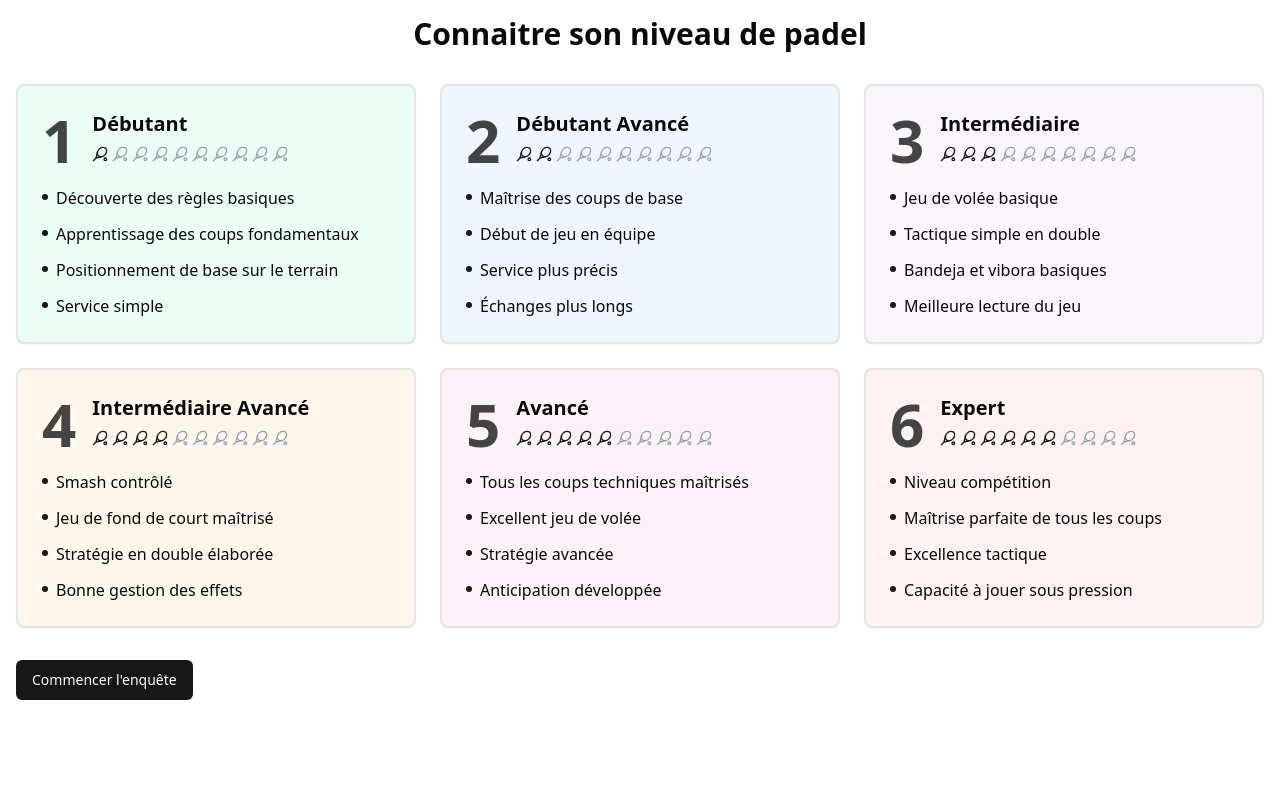
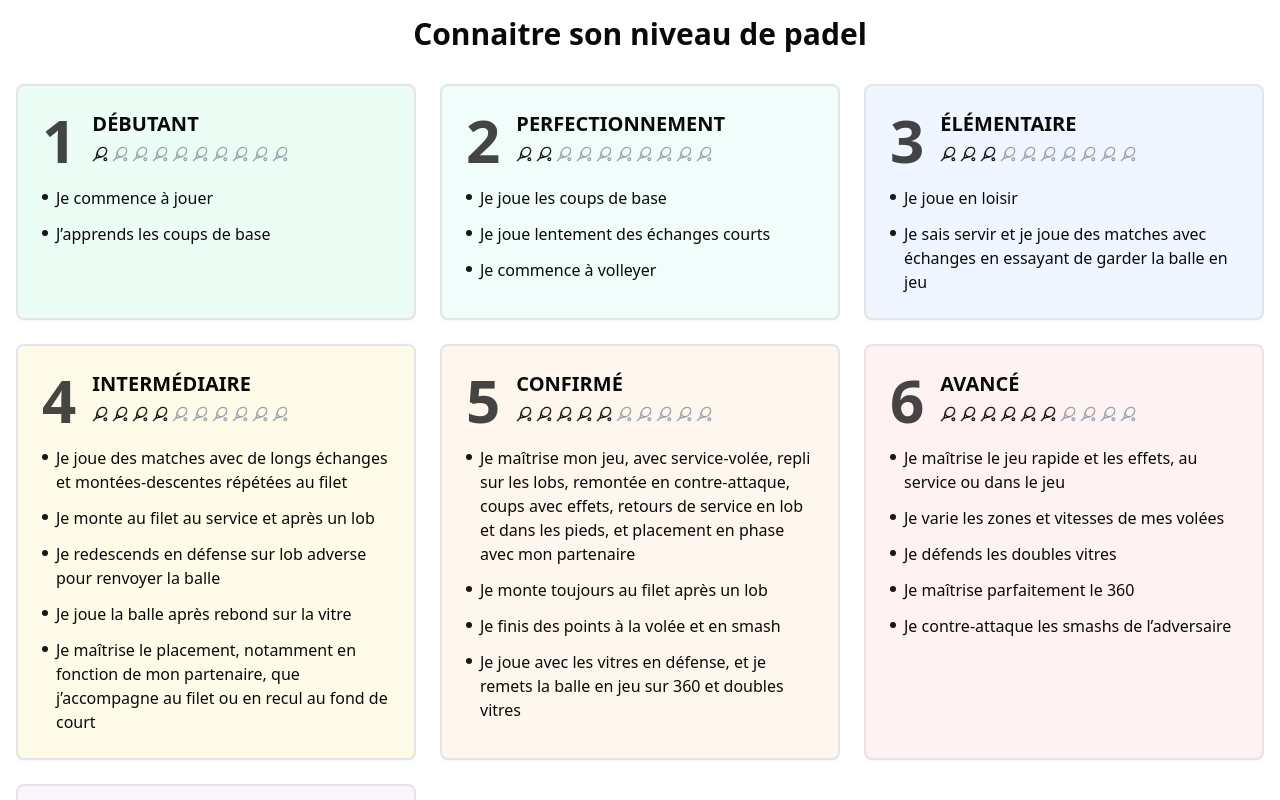
Before and after one commit to MickaelMesnage/game4padel, a Next.js app: page / in a window 1280 px wide. Shown: the top 800 px of the page. Built offline with nearby package versions, Linux system fonts and the light colour scheme.

Commit message:
add framer

```diff
--- a/package.json
+++ b/package.json
@@ -13,6 +13,7 @@
     "@radix-ui/react-slot": "^1.1.2",
     "class-variance-authority": "^0.7.1",
     "clsx": "^2.1.1",
+    "framer-motion": "^12.4.7",
     "lucide-react": "^0.475.0",
     "next": "15.1.7",
     "react": "^19.0.0",
--- a/src/app/home/LevelCard.tsx
+++ b/src/app/home/LevelCard.tsx
@@ -14,6 +14,8 @@ export const LevelCard = ({
   color,
   criteria,
 }: LevelCardProps) => {
+  if (criteria.length === 0) return null;
+
   return (
     <Card key={level} className={`p-6 ${color} border-2`}>
       <div className="flex items-start gap-4 mb-4">
@@ -27,11 +29,24 @@ export const LevelCard = ({
       <ul className="space-y-3">
         {criteria.map((criterion, index) => (
           <li key={index} className="flex items-start gap-2">
-            <span className="w-1.5 h-1.5 rounded-full bg-primary mt-2" />
+            <span className="w-1.5 h-1.5 rounded-full bg-primary mt-2 shrink-0" />
             <span>{criterion}</span>
           </li>
         ))}
       </ul>
+      {/* {competition.length > 0 && (
+        <>
+          <span className="underline">Critères compétition :</span>
+          <ul className="space-y-3">
+            {competition.map((compet, index) => (
+              <li key={index} className="flex items-start gap-2">
+                <span className="w-1.5 h-1.5 rounded-full bg-primary mt-2 shrink-0" />
+                <span>{compet}</span>
+              </li>
+            ))}
+          </ul>
+        </>
+      )} */}
     </Card>
   );
 };
--- a/src/app/home/levels.ts
+++ b/src/app/home/levels.ts
@@ -1,68 +1,144 @@
-export const levels = [
+export interface Level {
+  level: number;
+  title: string;
+  criteria: string[];
+  color: string;
+  competition: string[];
+}
+
+export const levels: Level[] = [
   {
     level: 1,
-    title: "Débutant",
-    criteria: [
-      "Découverte des règles basiques",
-      "Apprentissage des coups fondamentaux",
-      "Positionnement de base sur le terrain",
-      "Service simple",
-    ],
+    title: "DÉBUTANT",
+    criteria: ["Je commence à jouer", "J’apprends les coups de base"],
     color: "bg-emerald-50 dark:bg-emerald-950",
+    competition: [],
   },
   {
     level: 2,
-    title: "Débutant Avancé",
+    title: "PERFECTIONNEMENT",
     criteria: [
-      "Maîtrise des coups de base",
-      "Début de jeu en équipe",
-      "Service plus précis",
-      "Échanges plus longs",
+      "Je joue les coups de base",
+      "Je joue lentement des échanges courts",
+      "Je commence à volleyer",
     ],
-    color: "bg-blue-50 dark:bg-blue-950",
+    color: "bg-teal-50 dark:bg-teal-950", // couleur personnalisable
+    competition: [],
   },
   {
     level: 3,
-    title: "Intermédiaire",
+    title: "ÉLÉMENTAIRE",
     criteria: [
-      "Jeu de volée basique",
-      "Tactique simple en double",
-      "Bandeja et vibora basiques",
-      "Meilleure lecture du jeu",
+      "Je joue en loisir",
+      "Je sais servir et je joue des matches avec échanges en essayant de garder la balle en jeu",
     ],
-    color: "bg-purple-50 dark:bg-purple-950",
+    color: "bg-blue-50 dark:bg-blue-950", // couleur personnalisable
+    competition: [],
   },
   {
     level: 4,
-    title: "Intermédiaire Avancé",
+    title: "INTERMÉDIAIRE",
     criteria: [
-      "Smash contrôlé",
-      "Jeu de fond de court maîtrisé",
-      "Stratégie en double élaborée",
-      "Bonne gestion des effets",
+      "Je joue des matches avec de longs échanges et montées-descentes répétées au filet",
+      "Je monte au filet au service et après un lob",
+      "Je redescends en défense sur lob adverse pour renvoyer la balle",
+      "Je joue la balle après rebond sur la vitre",
+      "Je maîtrise le placement, notamment en fonction de mon partenaire, que j’accompagne au filet ou en recul au fond de court",
     ],
-    color: "bg-orange-50 dark:bg-orange-950",
+    color: "bg-yellow-50 dark:bg-yellow-950", // couleur personnalisable
+    competition: [
+      "Matches gagnés en P25 et P100 avec classement en fin de tableau de P100",
+      "Moyenne de points par tournoi joué : de 5 à 25 points",
+      "Joueurs hors compétition : niveau moyen égal au niveau 4",
+    ],
   },
   {
     level: 5,
-    title: "Avancé",
+    title: "CONFIRMÉ",
     criteria: [
-      "Tous les coups techniques maîtrisés",
-      "Excellent jeu de volée",
-      "Stratégie avancée",
-      "Anticipation développée",
+      "Je maîtrise mon jeu, avec service-volée, repli sur les lobs, remontée en contre-attaque, coups avec effets, retours de service en lob et dans les pieds, et placement en phase avec mon partenaire",
+      "Je monte toujours au filet après un lob",
+      "Je finis des points à la volée et en smash",
+      "Je joue avec les vitres en défense, et je remets la balle en jeu sur 360 et doubles vitres",
     ],
-    color: "bg-pink-50 dark:bg-pink-950",
+    color: "bg-orange-50 dark:bg-orange-950", // couleur personnalisable
+    competition: [
+      "Joueuse confirmée : top 1.500 française (jusqu’à 900e)",
+      "Joueur confirmé : top 10.000 français (jusqu’à 6.000e)",
+      "P100 : classement en milieu de tableau, avec 50% de victoires",
+      "P250 : classement en fin de tableau",
+      "Si - de 12 tournois joués = moyenne points/tournoi : 25 à 50 pts",
+      "Joueurs hors compétition : niveau moyen égal au niveau 5",
+    ],
   },
   {
     level: 6,
-    title: "Expert",
+    title: "AVANCÉ",
     criteria: [
-      "Niveau compétition",
-      "Maîtrise parfaite de tous les coups",
-      "Excellence tactique",
-      "Capacité à jouer sous pression",
+      "Je maîtrise le jeu rapide et les effets, au service ou dans le jeu",
+      "Je varie les zones et vitesses de mes volées",
+      "Je défends les doubles vitres",
+      "Je maîtrise parfaitement le 360",
+      "Je contre-attaque les smashs de l’adversaire",
     ],
-    color: "bg-red-50 dark:bg-red-950",
+    color: "bg-red-50 dark:bg-red-950", // couleur personnalisable
+    competition: [
+      "Joueuse avancée : top 900 française (jusqu’à 450e)",
+      "Joueur avancé : top 6.000 français (jusqu’à 3.000e)",
+      "P100 : tournoi(s) remporté(s), top 4 régulier, en étant tête de série",
+      "P250 : classement en milieu de tableau, avec 50% de victoires",
+      "P500 : classement en fin de tableau",
+      "Si - de 12 tournois joués = moyenne points/tournoi : 50 pts et +",
+      "Joueurs hors compétition : niveau moyen égal au niveau 6",
+    ],
+  },
+  {
+    level: 7,
+    title: "AVANCÉ +",
+    criteria: [
+      "Je maîtrise tous les aspects du jeu et tactiques du padel",
+      "J’utilise un jeu avec des effets appuyés et bien maîtrisés, notamment la bandeja et la vibora",
+      "Je termine les points par des coups gagnants face à une défense solide (même niveau)",
+      "Je maîtrise parfaitement les doubles vitres et j’utilise les vitres en contre-attaque",
+    ],
+    color: "bg-purple-50 dark:bg-purple-950", // couleur personnalisable
+    competition: [
+      "Joueuse avancée + : top 450 française (jusqu’à 225e)",
+      "Joueur avancé + : top 3.000 français (jusqu’à 1.500e)",
+      "P250 : 1ère partie de tableau, en étant parfois tête de série",
+      "P500 : matches gagnés, classement en fin ou milieu de tableau",
+      "Si - de 12 tournois joués = moyenne points/tournoi : 100 pts et +",
+      "Joueurs hors compétition : niveau moyen égal au niveau 7",
+    ],
+  },
+  {
+    level: 8,
+    title: "EXPERT",
+    criteria: [],
+    color: "bg-indigo-50 dark:bg-indigo-950", // couleur personnalisable
+    competition: [
+      "Joueuse experte : top 225 française (jusqu’à 75e)",
+      "Joueur expert : top 1.500 français (jusqu’à 500e)",
+    ],
+  },
+  {
+    level: 9,
+    title: "EXPERT +",
+    criteria: [],
+    color: "bg-pink-50 dark:bg-pink-950", // couleur personnalisable
+    competition: [
+      "Joueuse experte + : top 75 français (jusqu’à 30e)",
+      "Joueur expert + : top 500 français (jusqu’à 200e)",
+    ],
+  },
+  {
+    level: 10,
+    title: "ÉLITE",
+    criteria: [],
+    color: "bg-gray-50 dark:bg-gray-950", // couleur personnalisable
+    competition: [
+      "Joueuse élite : top 30 français",
+      "Joueur élite : top 200 français",
+    ],
   },
 ];
--- a/src/app/survey/Question.tsx
+++ b/src/app/survey/Question.tsx
@@ -4,6 +4,7 @@ import { allQuestions } from "@/app/survey/questions";
 import { useAnswersStore } from "@/app/survey/useAnswersStore";
 import { Button } from "@/components/ui/button";
 import { Card } from "@/components/ui/card";
+import { AnimatePresence, motion } from "framer-motion";
 import { useRouter } from "next/navigation";
 
 export const Question = () => {
@@ -18,13 +19,13 @@ export const Question = () => {
   const currentQuestion = allQuestions[currentQuestionIndex];
   const selectedAnswerIndex = answers[currentQuestionIndex];
 
-  const onUpdateAnswers = (answerIndex: number) => {
+  const onUpdateAnswers = async (answerIndex: number) => {
     updateAnswers({
       questionIndex: currentQuestion.index,
       answerIndex,
     });
 
-    console.log({ currentQuestionIndex, aa: allQuestions.length - 1 });
+    await new Promise((resolve) => setTimeout(resolve, 300));
 
     if (currentQuestionIndex === allQuestions.length - 1) {
       router.push("/survey-results");
@@ -34,6 +35,14 @@ export const Question = () => {
   };
 
   return (
+    <AnimatePresence mode="wait">
+      <motion.div
+        key={currentQuestionIndex}
+        initial={{ x: 300, opacity: 0 }}
+        animate={{ x: 0, opacity: 1 }}
+        exit={{ x: -300, opacity: 0 }}
+        transition={{ type: "spring", stiffness: 300, damping: 30 }}
+      >
         <Card className="p-6 shadow-lg">
           <div className="text-sm text-muted-foreground mb-2">
             {currentQuestion.category} - Question {currentQuestionIndex + 1}/
@@ -56,5 +65,7 @@ export const Question = () => {
             ))}
           </div>
         </Card>
+      </motion.div>
+    </AnimatePresence>
   );
 };
```
Also changed, not shown: 1 other file (tests, documents, lock files or other folders). Lines whose indentation alone changed are shown as unchanged.
